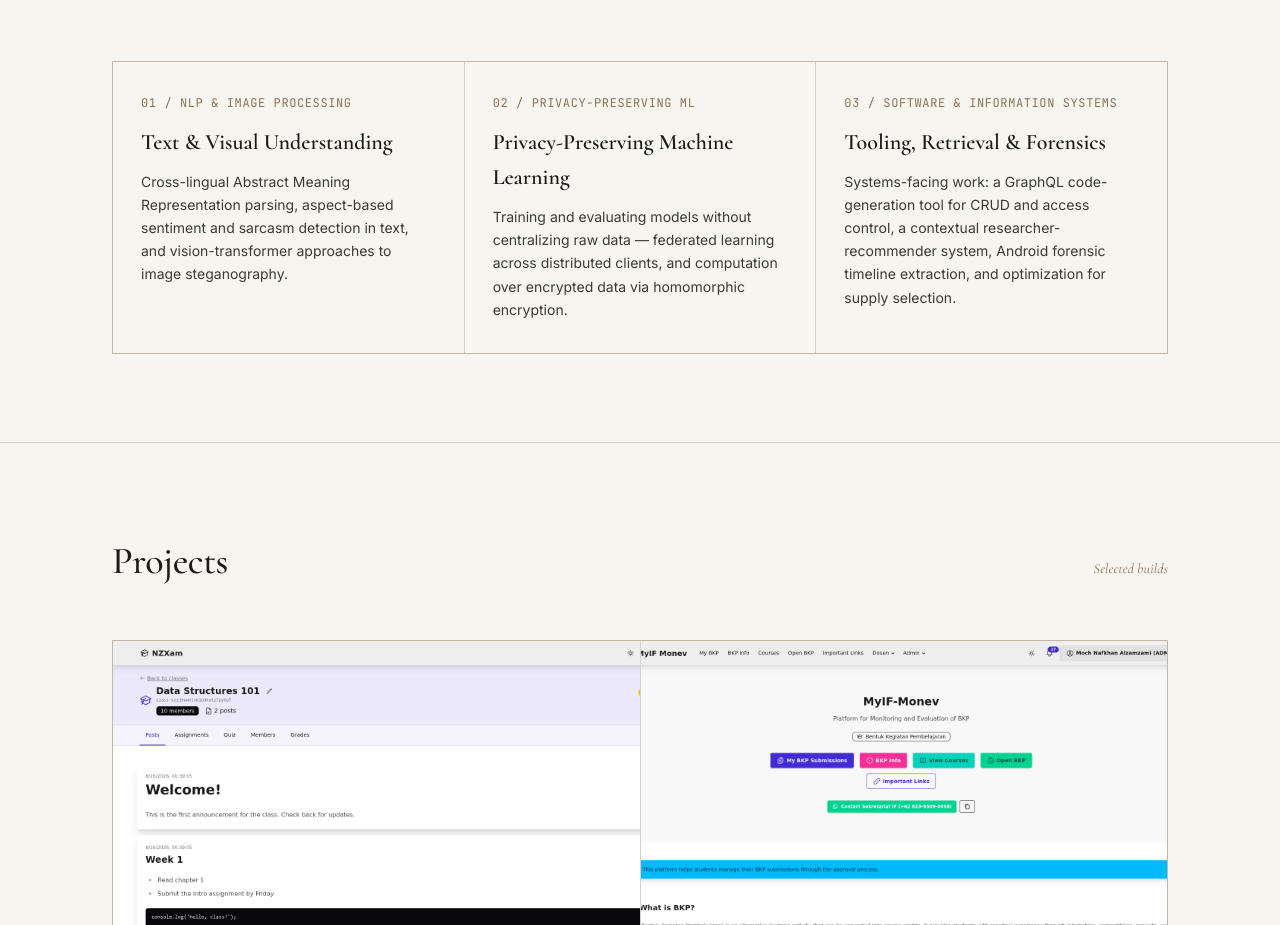
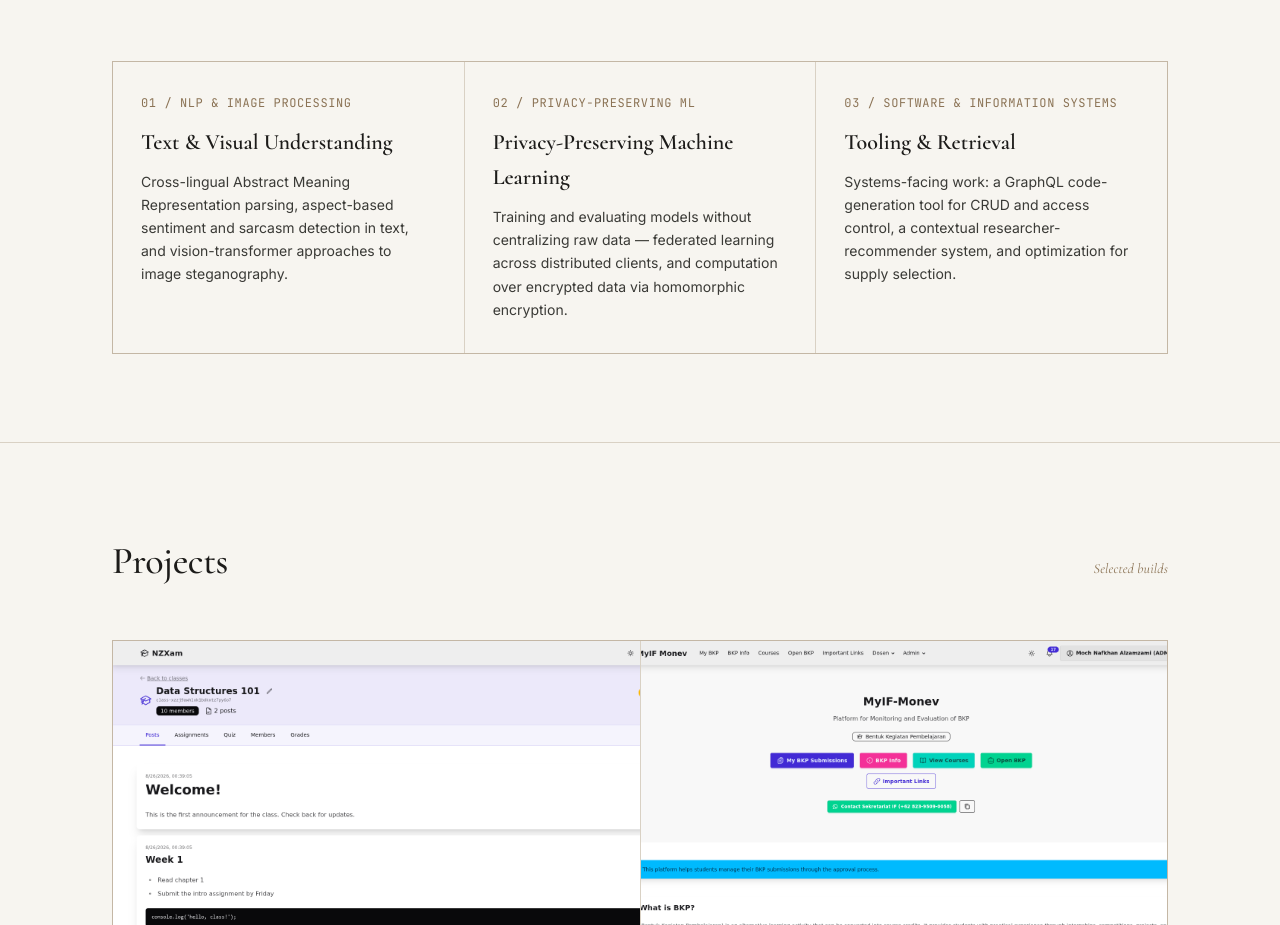
Before and after one commit to nafkhanzam/website-v2, a SvelteKit app: page / in a window 1280 px wide. Shown: the part 2360-3285 px from the top of the page. Built offline with nearby package versions, Linux system fonts and the light colour scheme.

Commit message:
remove forensics

```diff
--- a/src/routes/_/contents.ts
+++ b/src/routes/_/contents.ts
@@ -103,8 +103,8 @@ export const CONTENT = {
       },
       {
         index: "03 / SOFTWARE & INFORMATION SYSTEMS",
-        title: "Tooling, Retrieval & Forensics",
-        body: "Systems-facing work: a GraphQL code-generation tool for CRUD and access control, a contextual researcher-recommender system, Android forensic timeline extraction, and optimization for supply selection.",
+        title: "Tooling & Retrieval",
+        body: "Systems-facing work: a GraphQL code-generation tool for CRUD and access control, a contextual researcher-recommender system, and optimization for supply selection.",
       },
     ],
   },
```
